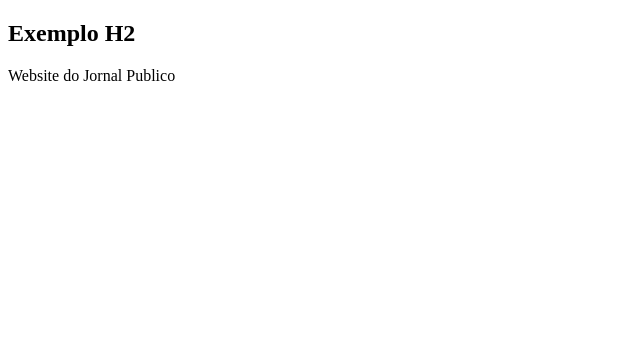
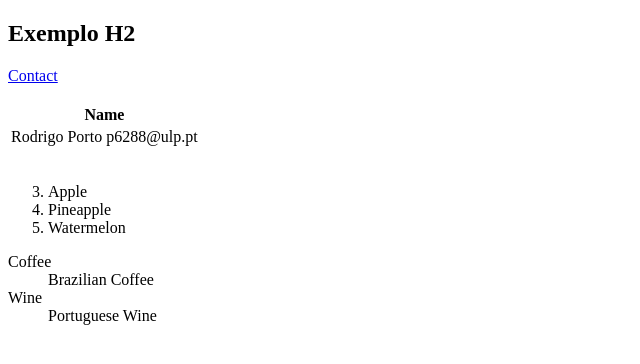
Before and after one commit to rodassaf/helloworld, a plain HTML site: page index.html in a window 1280 px wide. Shown: the whole page, without its empty margins (0-640 px from the left). Drawn offline with Linux system fonts and the light colour scheme.

Commit message:
Updates Class03

```diff
--- a/index.html
+++ b/index.html
@@ -5,6 +5,9 @@
     <meta charset="UTF-8">
     <meta http-equiv="X-UA-Compatible" content="IE=edge">
     <meta name="viewport" content="width=device-width, initial-scale=1.0">
+
+    <link rel="icon" href="img/dragao_DzP_icon.ico">
+
     <title>Document</title>
 </head>
 
@@ -14,7 +17,37 @@
 
     <h2>Exemplo H2</h2>
 
-    <a href="http://www.publico.pt/"> Website do Jornal Publico</a>
+    <a href="contact.html" target="_parent" accesskey="h">Contact</a>
+
+    <br><br>
+
+    <table>
+        <tr>
+            <th colspan="3">Name</th>
+        </tr>
+        <tr>
+            <td>Rodrigo</td>
+            <td>Porto</td>
+            <td>p6288@ulp.pt</td>
+        </tr>
+    </table>
+
+    <br>
+
+    <ol type="1" start="3">
+        <li>Apple</li>
+        <li>Pineapple</li>
+        <li>Watermelon</li>
+    </ol>
+
+    <dl>
+        <dt>Coffee</dt>
+        <dd>Brazilian Coffee</dd>
+        <dt>Wine</dt>
+        <dd>Portuguese Wine</dd>
+    </dl>
+
+
 
 
 
```
Also changed, not shown: contact.html (added, +16 -0 lines), img/dragao_DzP_icon.ico (added), img/map-of-portugal-regions-600.png (added).
